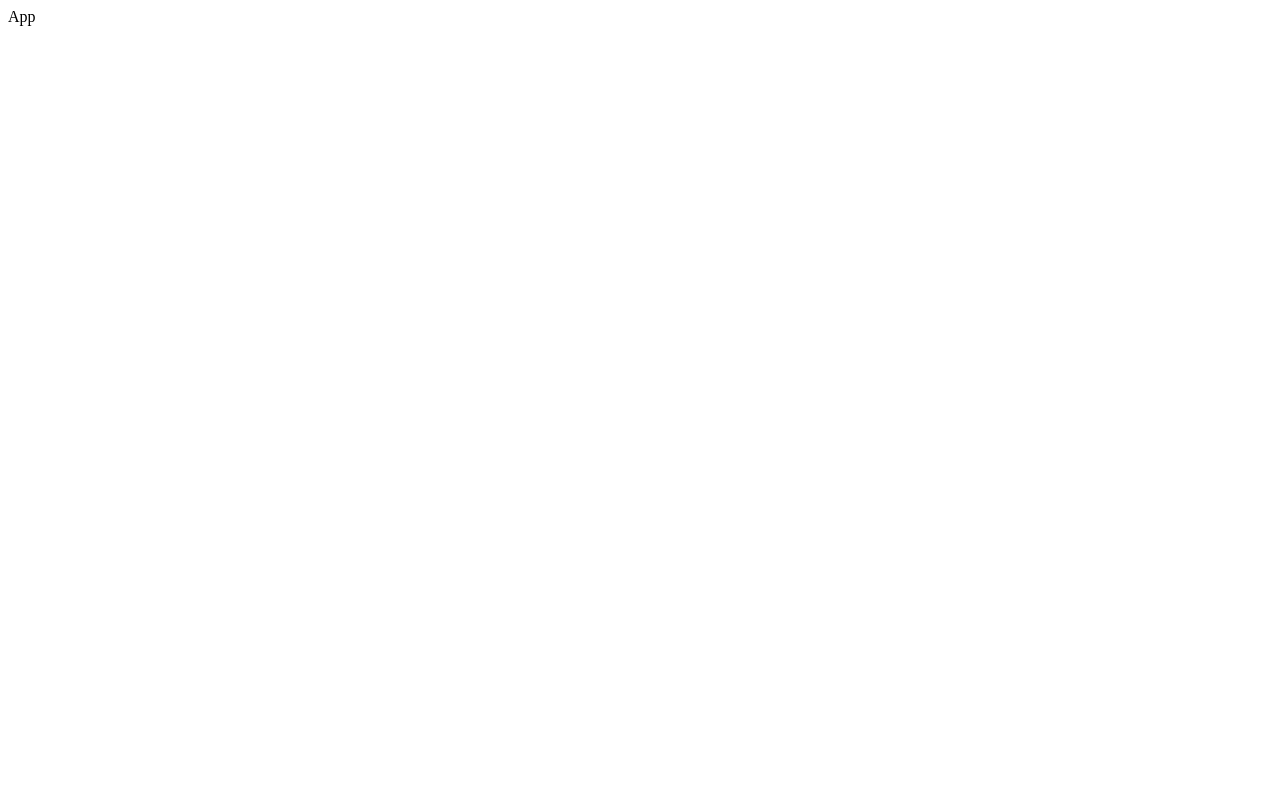
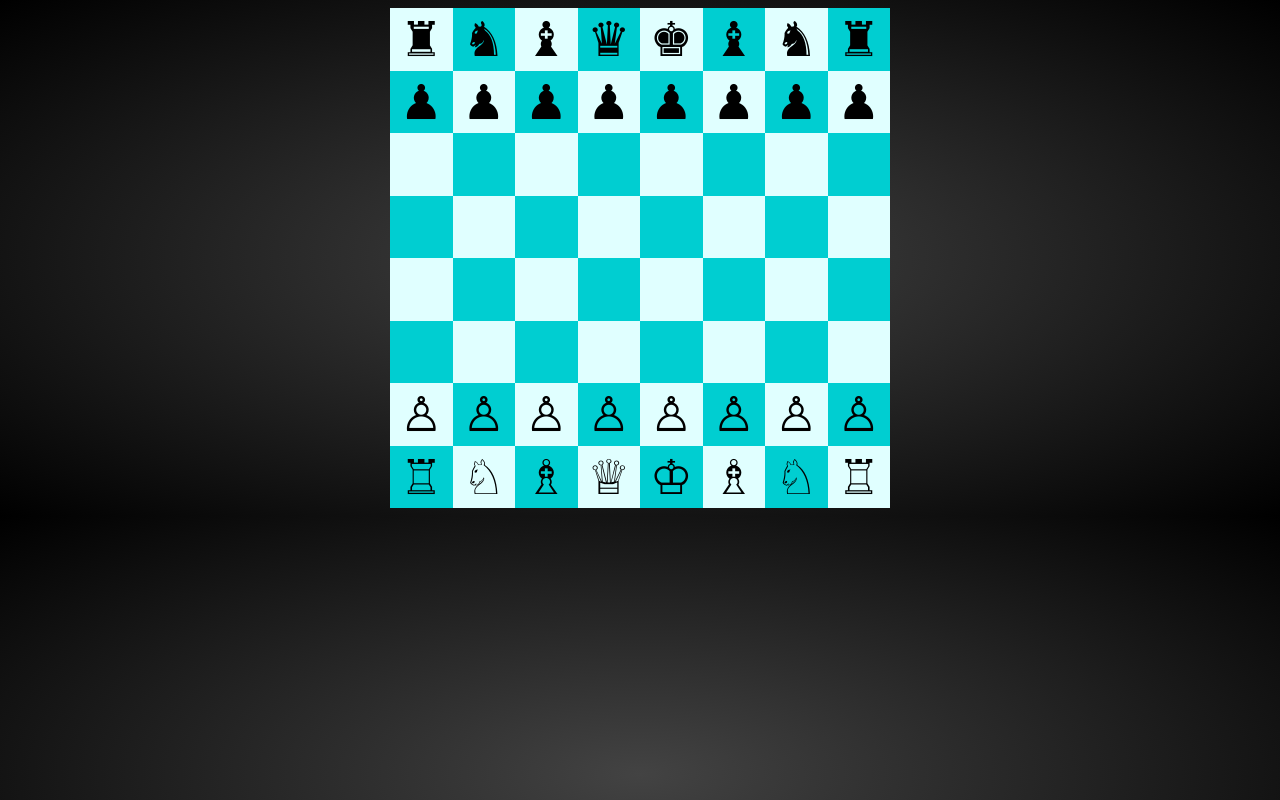
Before and after one commit to SonDo580/chess-rivals, a React (Vite) app in the folder client/: page / in a window 1280 px wide. Built offline with nearby package versions, Linux system fonts and the light colour scheme.

Commit message:
Create and display the initial board

```diff
--- /dev/null
+++ b/client/src/App.scss
@@ -0,0 +1,42 @@
+$side: 8;
+
+body {
+  background: radial-gradient(#434343, black);
+}
+
+.board {
+  display: grid;
+  grid-template-columns: repeat($side, 1fr);
+  grid-template-rows: repeat($side, 1fr);
+
+  width: min(100%, 500px);
+  aspect-ratio: 1 / 1;
+  margin: auto;
+}
+
+.square {
+  display: flex;
+  justify-content: center;
+  align-items: center;
+
+  cursor: pointer;
+  user-select: none;
+
+  font-size: 3rem;
+
+  &.light {
+    // background-color: #ffcf9f;
+    background-color: lightcyan;
+  }
+
+  &.bold {
+    // background-color: #d28c45;
+    background-color: darkturquoise;
+  }
+}
+
+@media screen and (max-width: 500px) {
+  .square {
+    font-size: 2rem;
+  }
+}
--- a/client/src/App.tsx
+++ b/client/src/App.tsx
@@ -1,7 +1,12 @@
-import "./App.css";
+import "./App.scss";
+import Board from "./components/Board";
 
 function App() {
-  return <div>App</div>;
+  return (
+    <div>
+      <Board />
+    </div>
+  );
 }
 
 export default App;
--- /dev/null
+++ b/client/src/components/Board.tsx
@@ -0,0 +1,33 @@
+import { Fragment, useState } from "react";
+
+import { Square as SquareType } from "../types";
+import Square from "./Square";
+
+const initialBoard: SquareType[][] = [
+  ["br", "bn", "bb", "bq", "bk", "bb", "bn", "br"],
+  ["bp", "bp", "bp", "bp", "bp", "bp", "bp", "bp"],
+  ["", "", "", "", "", "", "", ""],
+  ["", "", "", "", "", "", "", ""],
+  ["", "", "", "", "", "", "", ""],
+  ["", "", "", "", "", "", "", ""],
+  ["wp", "wp", "wp", "wp", "wp", "wp", "wp", "wp"],
+  ["wr", "wn", "wb", "wq", "wk", "wb", "wn", "wr"],
+];
+
+function Board() {
+  const [board, setBoard] = useState(initialBoard);
+
+  return (
+    <div className="board">
+      {board.map((row, i) => (
+        <Fragment key={i}>
+          {row.map((square, j) => (
+            <Square key={j} square={square} row={i} col={j} />
+          ))}
+        </Fragment>
+      ))}
+    </div>
+  );
+}
+
+export default Board;
--- /dev/null
+++ b/client/src/components/Square.tsx
@@ -0,0 +1,33 @@
+import { PIECE } from "../pieces";
+import { Color, PieceSymbol, Square as SquareType } from "../types";
+
+type Props = {
+  square: SquareType;
+  row: number;
+  col: number;
+};
+
+const getSquareBgClass = (row: number, col: number) => {
+  if (row % 2 === 0) {
+    return col % 2 === 0 ? "light" : "bold";
+  }
+  return col % 2 === 0 ? "bold" : "light";
+};
+
+const getSquareContent = (square: SquareType) => {
+  if (!square) {
+    return null;
+  }
+  const [pieceColor, pieceSymbol] = square;
+  return PIECE[pieceColor as Color][pieceSymbol as PieceSymbol]();
+};
+
+function Square({ square, row, col }: Props) {
+  return (
+    <div className={`square ${getSquareBgClass(row, col)}`}>
+      {getSquareContent(square)}
+    </div>
+  );
+}
+
+export default Square;
```
Also changed, not shown: client/src/App.css (deleted).
